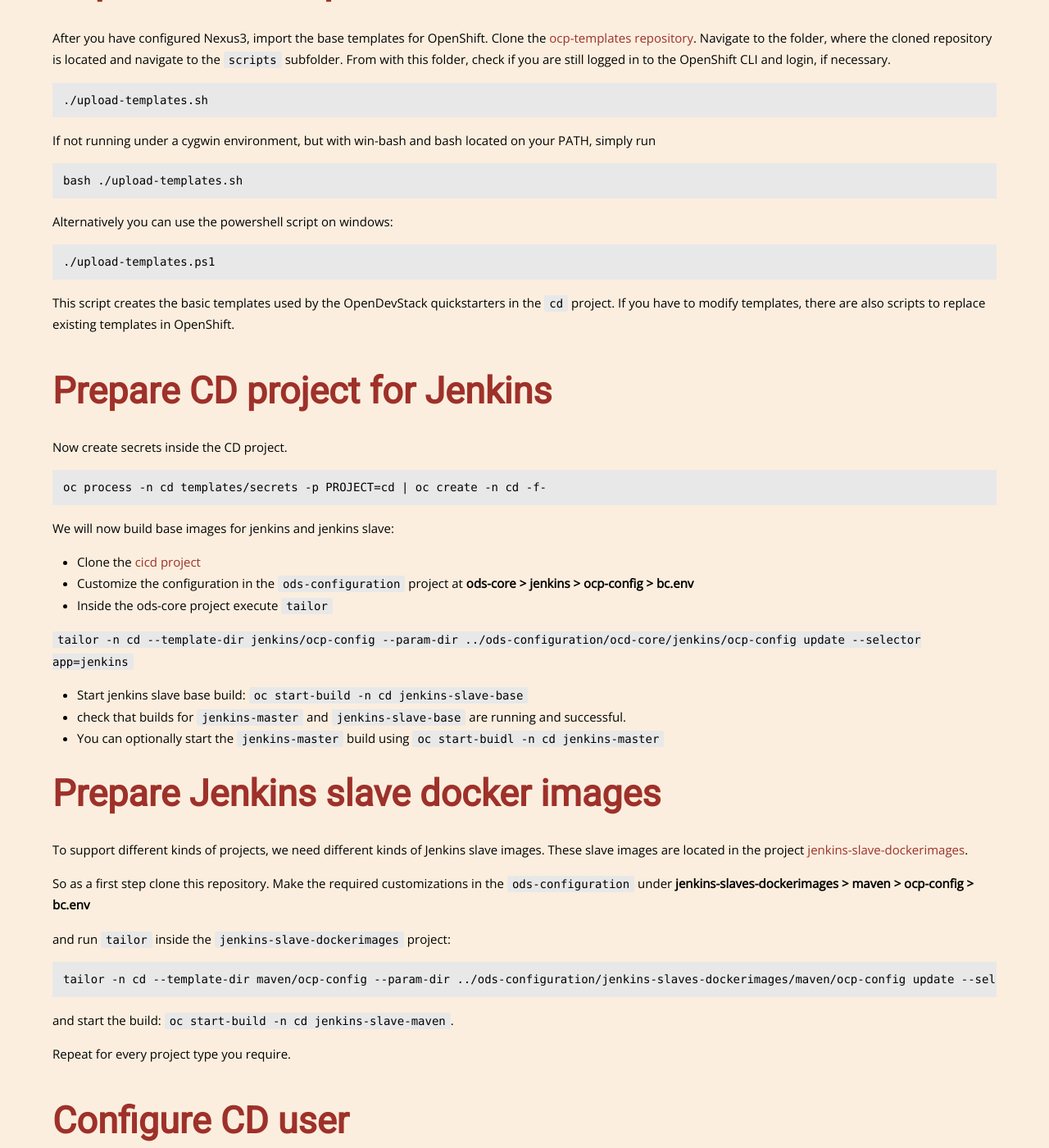
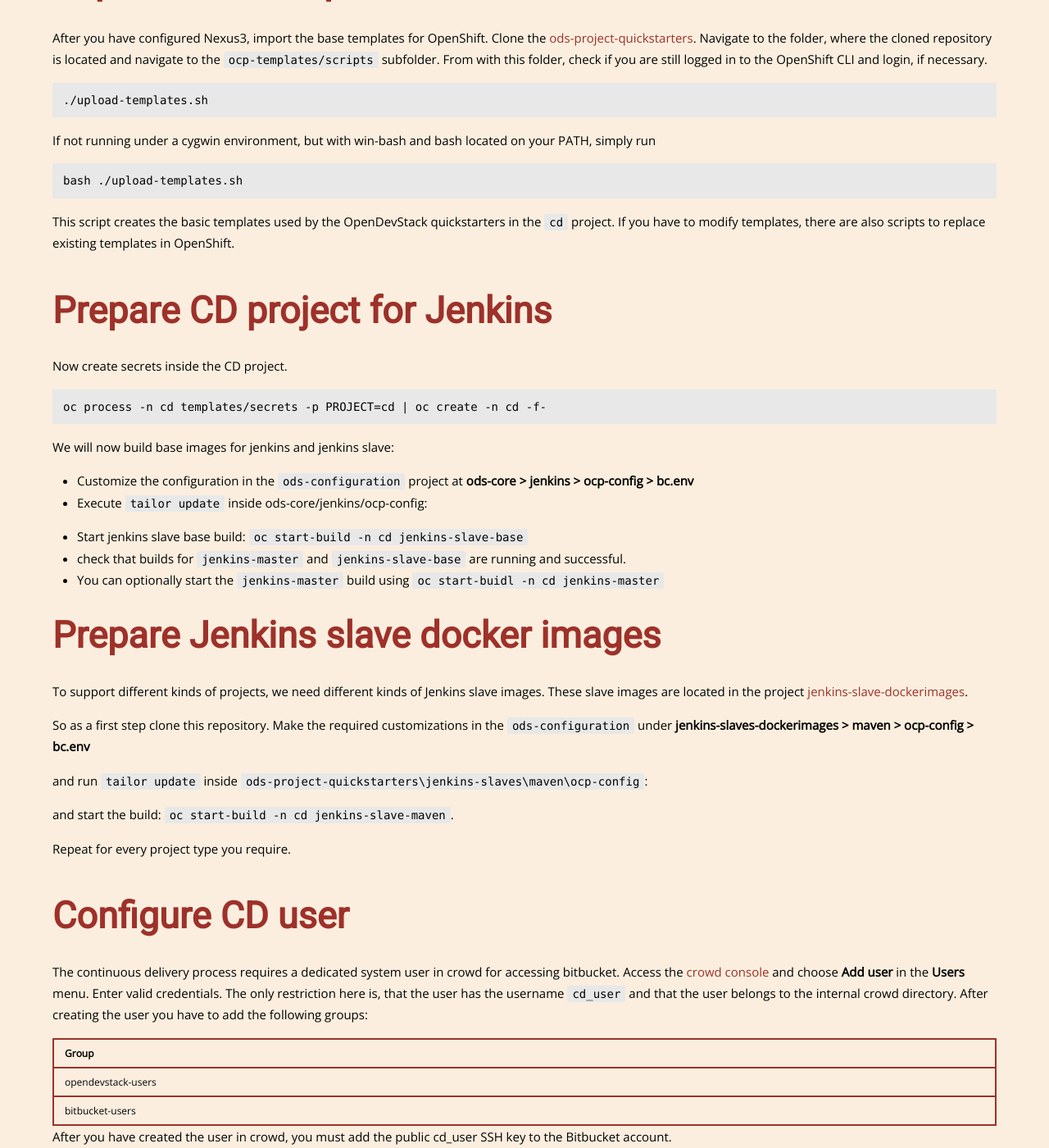
Before and after one commit to opendevstack/opendevstack.github.io, a Jekyll site: the page built from doc/getting-started.md, in a window 1280 px wide and 1400 px high, scrolled down 21093 px. Shown: the whole window at 82% size. Built offline with Jekyll 4.4.1, drawn with Linux system fonts in a browser that asks for light colours; nearby versions of some CDN libraries; our own code applies the rules of GitHub Pages for plain Markdown files; some of the changed text lies outside the part shown.

Commit message:
Getting started review (#2)
* fixed typos and added description for mirrored repos
* Added codeblock for oc-env command
* Added info for bitbucket credentials
* fixed wrong path
* fixed tailor path
* fixed environment variable names for provisioning app
* Replaced explicit tailor commands with tailor update

````diff
--- a/doc/getting-started.md
+++ b/doc/getting-started.md
@@ -593,7 +593,7 @@
 ```
 
 We need this certificate for the Rundeck part later as well.
-On the atlassian1 server clone the `ocp-project-quickstarters` from your Bitbucket server.
+On the atlassian1 server clone the `ods-project-quickstarters` from your Bitbucket server.
 ```
 sudo su - rundeck
 git clone http://192.168.56.31:7990/scm/opendevstack/ods-project-quickstarters.git
@@ -701,8 +703,8 @@
 
 ### Import base templates
 After you have configured Nexus3, import the base templates for OpenShift.
-Clone the [ocp-templates repository](https://www.github.com/opendevstack/ocp-templates).
-Navigate to the folder, where the cloned repository is located and navigate to the `scripts` subfolder.
+Clone the [ods-project-quickstarters](https://www.github.com/opendevstack/ods-project-quickstarters).
+Navigate to the folder, where the cloned repository is located and navigate to the `ocp-templates/scripts` subfolder.
 From with this folder, check if you are still logged in to the OpenShift CLI and login, if necessary.
 
 ```
@@ -711,11 +713,6 @@
 If not running under a cygwin environment, but with win-bash and bash located on your PATH, simply run
 ```
 bash ./upload-templates.sh
-```
-
-Alternatively you can use the powershell script on windows:
-```
-./upload-templates.ps1
 ```
 
 This script creates the basic templates used by the OpenDevStack quickstarters in the `cd` project.
@@ -731,11 +728,8 @@
 
 We will now build base images for jenkins and jenkins slave:
 
-* Clone the [cicd project](https://github.com/opendevstack/cicd)
 * Customize the configuration in the `ods-configuration` project at **ods-core > jenkins > ocp-config > bc.env**
-* Inside the ods-core project execute `tailor`
-
-`tailor -n cd --template-dir jenkins/ocp-config --param-dir ../ods-configuration/ocd-core/jenkins/ocp-config update --selector app=jenkins`
+* Execute `tailor update` inside ods-core/jenkins/ocp-config:
 
 * Start jenkins slave base build: `oc start-build -n cd jenkins-slave-base`
 * check that builds for `jenkins-master` and `jenkins-slave-base` are running and successful.
@@ -748,11 +742,7 @@
 So as a first step clone this repository.
 Make the required customizations in the `ods-configuration` under **jenkins-slaves-dockerimages > maven > ocp-config > bc.env**
 
-and run `tailor` inside the `jenkins-slave-dockerimages` project:
-
-```
-tailor -n cd --template-dir maven/ocp-config --param-dir ../ods-configuration/jenkins-slaves-dockerimages/maven/ocp-config update --selector app=jenkins-slave-maven
-```
+and run `tailor update` inside `ods-project-quickstarters\jenkins-slaves\maven\ocp-config`:
 
 and start the build: `oc start-build -n cd jenkins-slave-maven`.
 
@@ -833,6 +823,7 @@
 Clone the provisioning application repository.
 
 Because we disabled anonymous access for nexus, we need to provide some data.
+
 What you need to provide are gradle guild variables. You do this by creating a `gradle.properties` file in the ods-provisioning-app project:
 
 ```
````
Also changed, not shown: other parts of doc/getting-started.md (+3 -1 lines).
